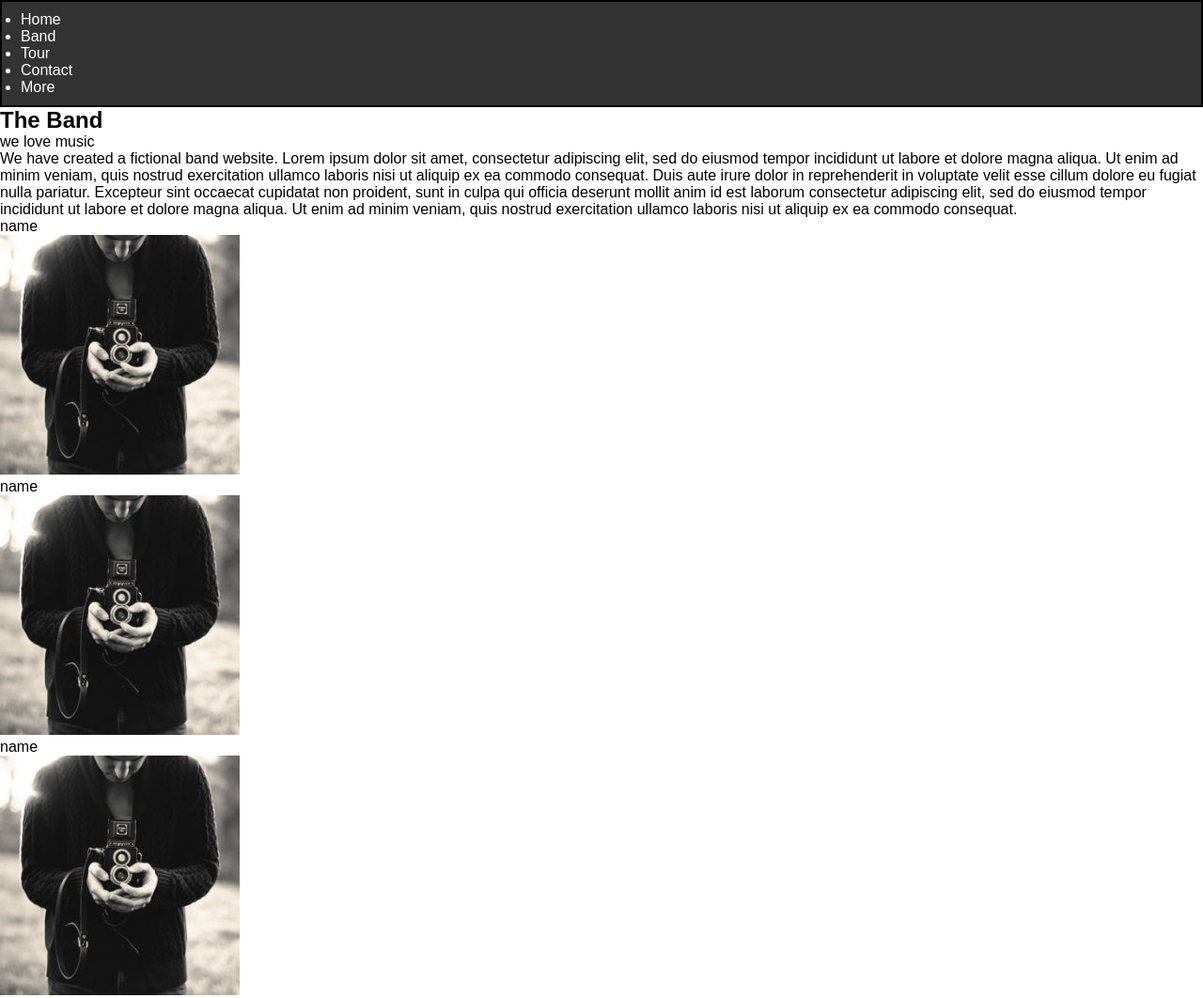
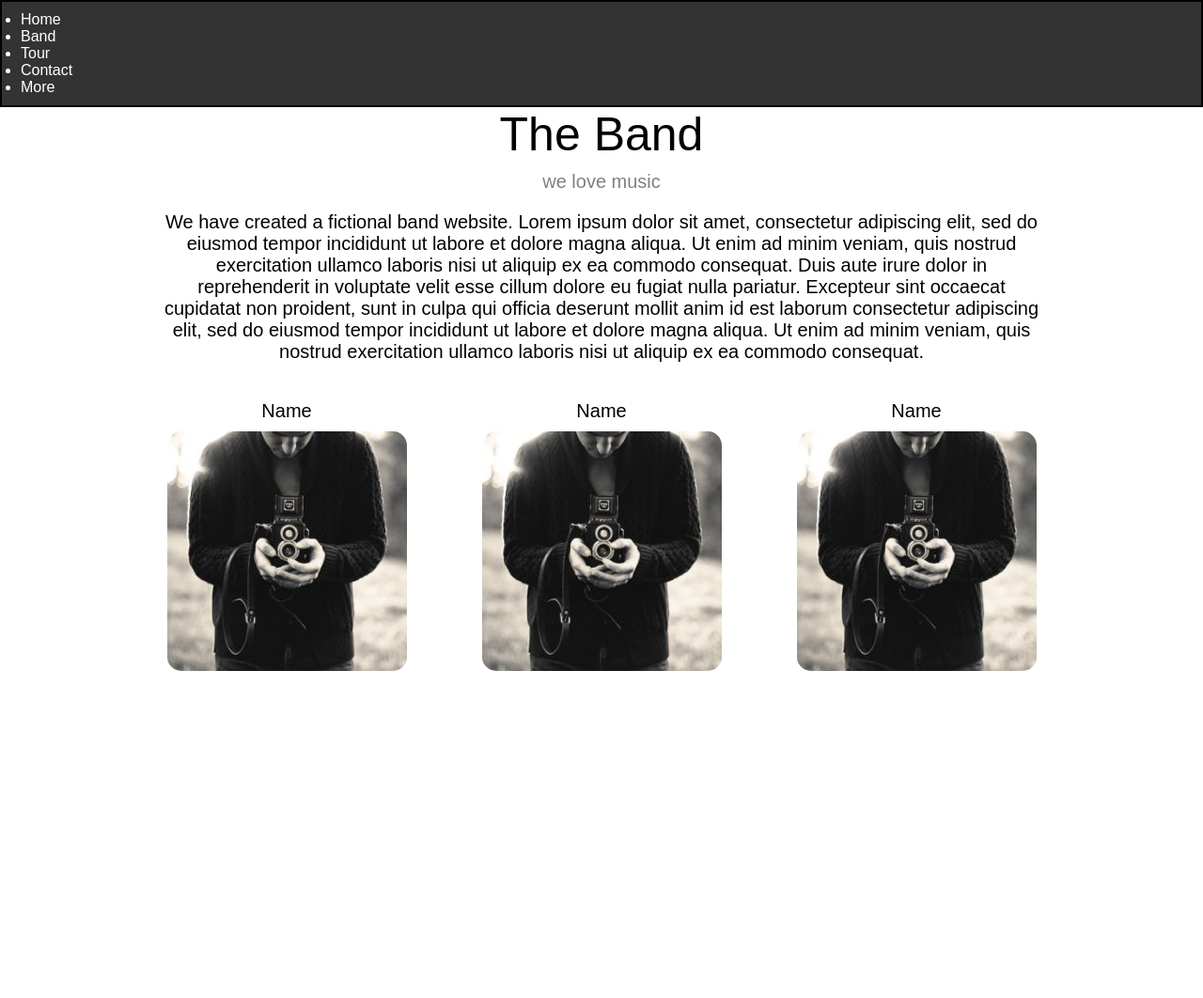
Before and after one commit to tivereidoro/webDevCollab, a plain HTML site: page index.html in a window 1280 px wide. Shown: the whole page at 94% size. After the commit the page ends 800 px from the top, so only its background shows below. Drawn offline with Linux system fonts and the light colour scheme.

Commit message:
add styles to theband section

```diff
--- a/index.html
+++ b/index.html
@@ -32,22 +32,24 @@
 
     <!-- ====== THE BAND SECTION ====== -->
      <section>
-        <h2>The Band</h2>
+        <h2 class="fire">The Band</h2>
         <p class="text">we love music</p>
         <div>
         <p>We have created a fictional band website. Lorem ipsum dolor sit amet, consectetur adipiscing elit, sed do eiusmod tempor incididunt ut labore et dolore magna aliqua. Ut enim ad minim veniam, quis nostrud exercitation ullamco laboris nisi ut aliquip ex ea commodo consequat. Duis aute irure dolor in reprehenderit in voluptate velit esse cillum dolore eu fugiat nulla pariatur. Excepteur sint occaecat cupidatat non proident, sunt in culpa qui officia deserunt mollit anim id est laborum consectetur adipiscing elit, sed do eiusmod tempor incididunt ut labore et dolore magna aliqua. Ut enim ad minim veniam, quis nostrud exercitation ullamco laboris nisi ut aliquip ex ea commodo consequat.</p>
         </div>
+        <div class="row">
         <div class="img">
-            <p class="snap">name</p>
+            <p class="snap">Name</p>
             <img src="./images/bandmember.jpg" alt="randompic">
         </div>
          <div class="img">
-            <p class="snap">name</p>
+            <p class="snap">Name</p>
             <img src="./images/bandmember.jpg" alt="randompic">
         </div>
          <div class="img">
-            <p class="snap">name</p>
+            <p class="snap">Name</p>
             <img src="./images/bandmember.jpg" alt="randompic">
+        </div>
         </div>
 
 
--- a/style.css
+++ b/style.css
@@ -12,3 +12,48 @@ header {
   padding: 10px 20px;
   border: black 2px solid;
 }
+section{
+  display: flex;
+  justify-content: center;
+  align-items: center;
+  flex-direction: column;
+  text-align: center;
+  flex-wrap: wrap;
+}
+p{
+  padding: 10px;
+  width: 75%;
+  margin: auto;
+  font-size: 20px;
+}
+.text{
+  justify-content: center;
+  align-items: center;
+  display: flex;
+  color: gray;
+}
+.row{
+  display: flex;
+  justify-content: center;
+  align-items: center;
+  gap: 80px;
+  flex-wrap: wrap;
+  margin-top: 20px;
+}
+img{
+  border-radius: 15px;
+}
+@media (max-width:500px){
+  p{
+    font-size: 15px;
+  }
+  .fire{
+    font-size: 6px;
+  }
+
+}
+.fire{
+  font-weight: 100;
+  font-size: 50px;
+  font-family: 'poppins' sans-serif;
+}
```
